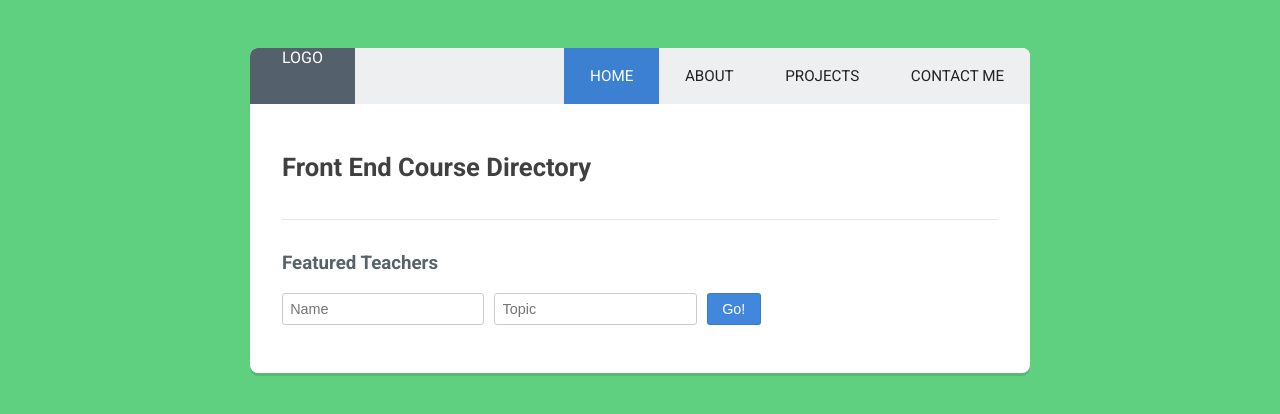
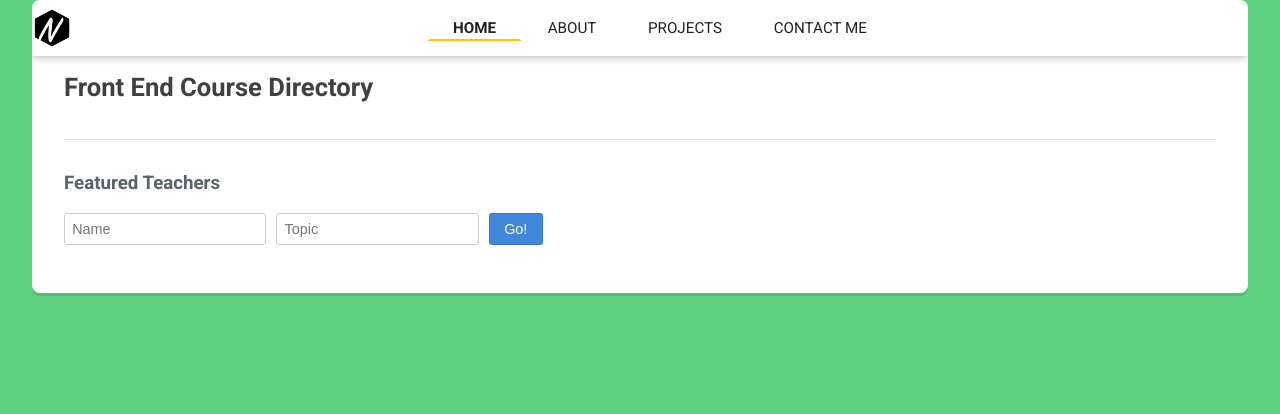
Before and after one commit to Gadget89/website, a React (Create React App) app: page / in a window 1280 px wide. Shown: the top 414 px of the page. Built offline with nearby package versions, Linux system fonts and the light colour scheme.

Commit message:
Added logo image to project and styled main navigation

```diff
--- a/src/components/Header.js
+++ b/src/components/Header.js
@@ -1,9 +1,11 @@
 import React from 'react';
 import { NavLink } from 'react-router-dom';
 
+import Logo from '../assets/logo.png';
+
 const Header = () => (
   <header>
-    <span className="icn-logo">LOGO</span>
+    <img className="icn-logo" src={Logo} alt="" />
     <ul className="main-nav">
       <li><NavLink exact to="/">Home</NavLink></li>
       <li><NavLink to="/about">About</NavLink></li>
--- a/src/css/index.css
+++ b/src/css/index.css
@@ -70,7 +70,7 @@ button {
 
 .container {
   width: 95%;
-  max-width: 780px;
+  /*max-width: 780px;*/
   padding-bottom: 2em;
   margin: 0 auto 2em;
   background: #fff;
@@ -79,8 +79,9 @@ button {
   overflow: hidden;
 }
 header {
-  background: #edeff0;
-  margin-bottom: 2em;
+  -webkit-box-shadow: -1px 1px 8px 0 rgba(0,0,0,0.3);
+  box-shadow: -1px 1px 8px 0 rgba(0,0,0,0.3);
+  margin: 2px 0;
 }
 .main-content {
   padding: 1em 2em;
@@ -108,6 +109,9 @@ header {
 }
 
 /* MAIN NAV -------- */
+.main-nav ul {
+  margin: 0 auto;
+}
 
 .main-nav a {
   font-size: .95em;
@@ -116,12 +120,30 @@ header {
   text-transform: uppercase;
   display: block;
   padding: 1em;
-  transition: .2s;
+  /*transition: .2s;*/
 }
 .main-nav a:hover,
 .main-nav .active {
-  color: #fff;
-  background: #3b80d1;
+  border-bottom: 2px solid #FFC107;
+  cursor: pointer;
+  font-weight: bold;
+  height: 15px;
+  /*border-bottom: 2px solid transparent;
+  border-image: linear-gradient(to right, purple 22%, red 36%, orange 48%, yellow 63%, green 76%, blue) 1 100%;*/
+  border-image-slice: 1;
+  padding-bottom: 20px;
+  animation: moveOut .35s linear;
+  -webkit-animation: moveOut .35s linear;
+}
+
+@-webkit-keyframes moveOut{
+    from {padding-bottom: 35px;}
+    to {padding-bottom: 20px;}
+}
+
+@keyframes moveOut {
+    from {padding-bottom: 35px;}
+    to {padding-bottom: 20px;}
 }
 
 /* COURSE NAV -------- */
@@ -149,36 +171,28 @@ header {
 /* ICONS -------- */
 
 .icn-logo {
-  background: #54606b;
-  color: #fff;
-}
-.icn-logo i {
-  font-size: 2.45em;
-  line-height: 0;
-  margin-top: 30px;
-}
-.icn-error {
-  font-size: 3.2em;
-  margin-bottom: .25em;
+  height: 2.5em;
+  width: 2.5em;
+  margin: auto 0;
 }
 
 /* =================================
   MEDIA QUERIES
 ==================================== */
 
-@media (min-width: 0) and (max-width: 768px) {
+@media (min-width: 0) and (max-width: 420px) {
   body {
-    padding-top: .8em;
+    /*padding-top: .8em;*/
   }
   .home a {
     border-color: transparent;
   }
-   .icn-logo {
+   /*.icn-logo {
      display: block;
      width: 100%;
      text-align: center;
      padding-bottom: 4px;
-   }
+   }*/
    .main-nav a {
      border-top: 2px solid transparent;
      border-bottom: 2px solid transparent;
@@ -203,7 +217,7 @@ header {
 }
 @media (min-width: 769px) {
   body {
-    padding-top: 3em;
+    /*padding-top: 3em;*/
   }
   .home a {
     border-color: #3b80d1;
@@ -229,14 +243,14 @@ header {
     margin-left: 0;
   }
   /* MAIN NAV -------- */
-  .icn-logo {
-    margin-right: auto;
-    padding: 0 2em;
-  }
+
   header,
   .main-nav {
     display: flex;
     flex-wrap: wrap;
+    margin: 0 auto;
+    /*padding-right: 2.5em;*/
+    /*border-bottom: solid blue 2px;*/
   }
   .main-nav a {
     border-left: 3px solid transparent;
@@ -244,7 +258,7 @@ header {
     padding: 1.25em 1.5em;
   }
   .main-nav a:hover {
-    border-color: rgba(0,0,0, .1);
+    /*border-color: rgba(0,0,0, .1);*/
   }
   /* COURSE NAV -------- */
   .course-nav {
```
Also changed, not shown: src/assets/logo.png (added).
